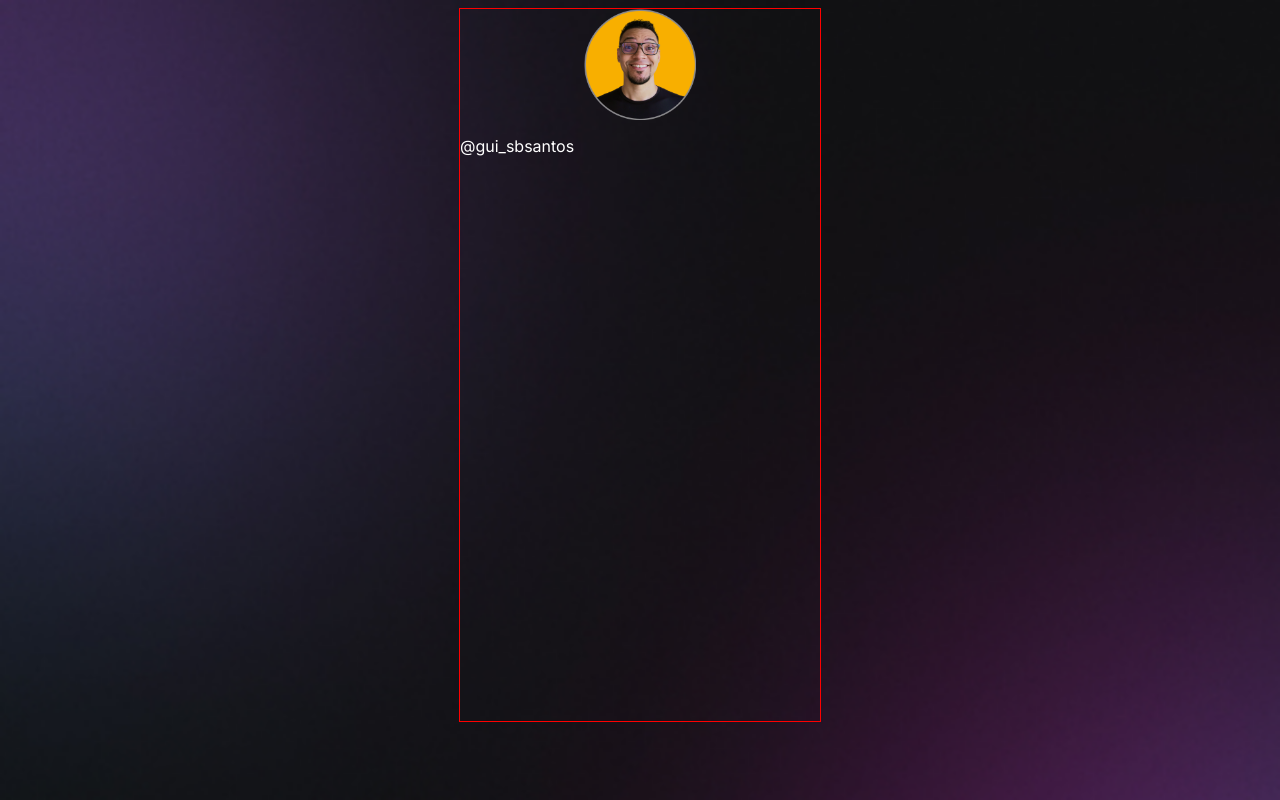
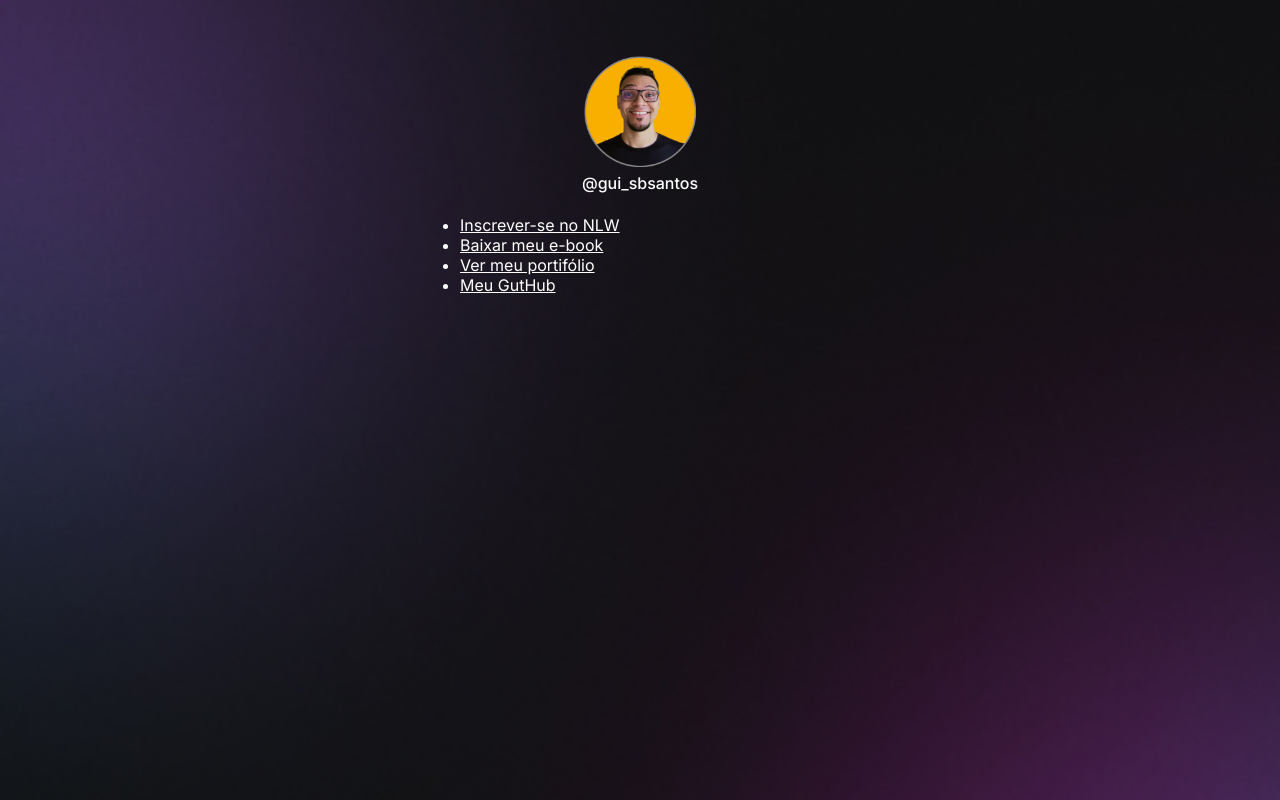
Before and after one commit to GuilhermeSBS10/ProjetoPortifolio, a plain HTML site: page ProjetoPortifolio/index.html in a window 1280 px wide. Drawn offline with Linux system fonts and the light colour scheme.

Commit message:
Avanço
Avançou um pouco com o projeto.

```diff
--- a/ProjetoPortifolio/index.html
+++ b/ProjetoPortifolio/index.html
@@ -13,9 +13,27 @@
 </head>
 <body>
     <div id="container">
-        <div id="profile"><img src="./assets/assets/avatar.png" alt="Foto de Guilherme"></div>
-        <p id="username">@gui_sbsantos</p>
+        <div id="profile">
+            <img src="./assets/assets/avatar.png" alt="Foto de Guilherme">
+            <p id="username">@gui_sbsantos</p>
+        </div>
+        <ul>
+            <li>
+                <a href="#">Inscrever-se no NLW</a>
+            </li>
+            <li>
+                <a href="#">Baixar meu e-book</a>
+            </li>
+            <li>
+                <a href="#">Ver meu portifólio</a>
+            </li>
+            <li>
+                <a href="#" target="_blank">Meu GutHub</a>
+            </li>
+        </ul>
+
     </div>
+
 
 </body>
 </html>
--- a/ProjetoPortifolio/style.css
+++ b/ProjetoPortifolio/style.css
@@ -1,3 +1,9 @@
+*{
+    margin: 0;
+    padding: 0;
+    box-sizing: border-box; /* Cria uma box começando da borda */
+}
+
 body{
     background-image: url(./assets/assets/bg-mobile.jpg);
     background-repeat: no-repeat; /* Faz não repetir a imagem */
@@ -12,25 +18,31 @@ body * {
 
 #container {
     width: 360px;
-    height: 712px;
-    border: 1px solid red;
-    margin: auto;
+    margin: auto; /* Propriedade que vale para as laterais e para em cima e em baixo*/
+    margin-top: 56px;
+    /*margin-right: auto;
+    margin-bottom: auto;
+    margin-left: auto;*/
 
 }
 
+#username {
+    display: flex;
+    justify-content: center; /* centraliza na horizontal */
+    align-items: center;     /* centraliza na vertical */
+    padding-bottom: 20px;
+}
+
 #profile {
-  display: flex;
-  flex-direction: column;
-  align-items: center;
+    text-align: center;
 }
 
 #profile img {
     width: 112px; /* Medida do figma */ /* Não precisa colocar a altura */
+
 }
 
 #profile p{
     font-weight: 500;
     line-height: 24px;
-    display: inline;
-
 }
```
Also changed, not shown: ProjetoPortifolio/assets/assets/Imagem do WhatsApp de 2025-06-17 à(s) 21.45.57_3e6a2b39.jpg (added).
